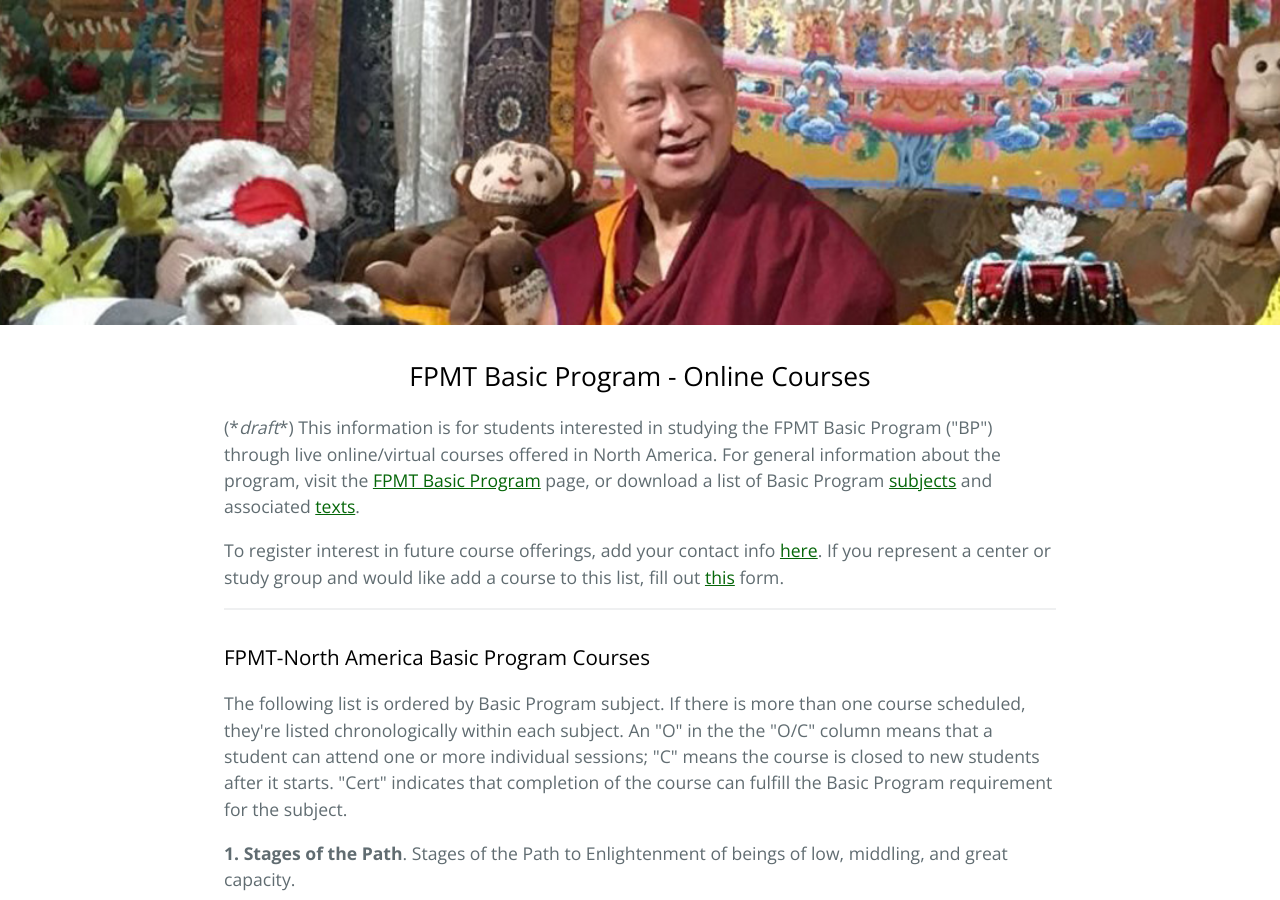
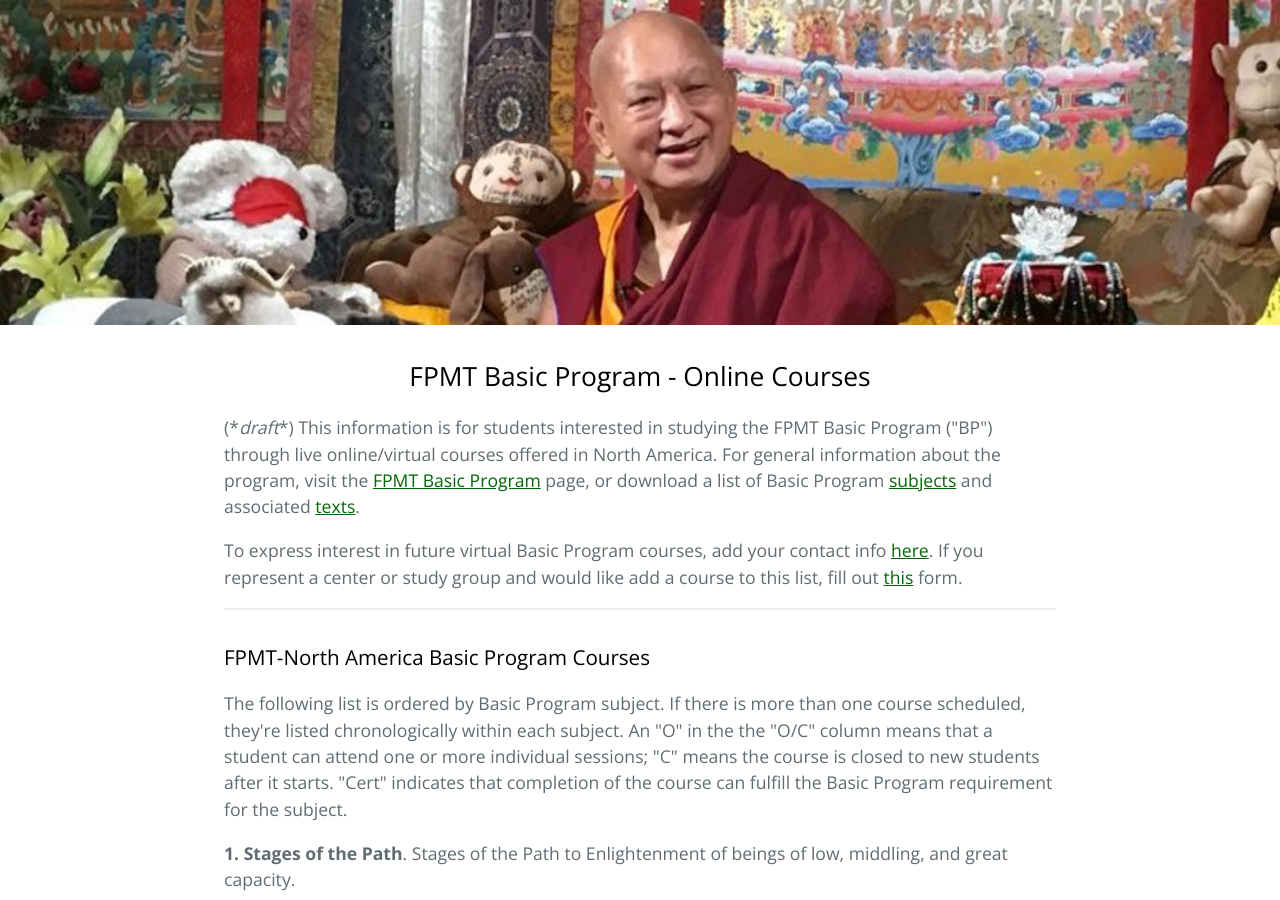
Before and after one commit to lgeorge/lgeorge.github.io, a Jekyll site: the page built from fpmt-na/index.html, in a window 1280 px wide and 900 px high. Built offline with Jekyll 4.4.1, drawn with Linux system fonts in a browser that asks for light colours.

Commit message:
Update index.html

```diff
--- a/fpmt-na/index.html
+++ b/fpmt-na/index.html
@@ -12,7 +12,7 @@
     or download a list of Basic Program <a rel="noreferrer noopener" href="https://fpmt.org/wp-content/uploads/education/programs/basic-program/BP_SubjectDescriptions_2020.pdf" target="_blank">subjects</a>
       and associated <a rel="noreferrer noopener" href="https://fpmt.org/wp-content/uploads/education/programs/basic-program/BP_StandardTextsAndCommentaries_2020.pdf" target="_blank">texts</a>.</p>
 
-    <p>To register interest in future course offerings, add your contact info <a href="https://docs.google.com/forms/d/1NDCDupRBwX0jnXiT13fO4-UxXClhyFMdSYkNuEtX69c/prefill" target="_blank" rel="noopener noreferrer">here</a>.
+    <p>To express interest in future virtual Basic Program courses, add your contact info <a href="https://docs.google.com/forms/d/1NDCDupRBwX0jnXiT13fO4-UxXClhyFMdSYkNuEtX69c/prefill" target="_blank" rel="noopener noreferrer">here</a>.
     If you represent a center or study group and would like add a course to this list, fill out <a href="https://docs.google.com/forms/d/138bPPYSJO62tASJtlejkja12F1UJZ1nLMGxZnNQCW5w/prefill" target="_blank" rel="noopener noreferrer">this</a> form.
 
     <hr class="wp-block-separator is-style-wide"/>
```
